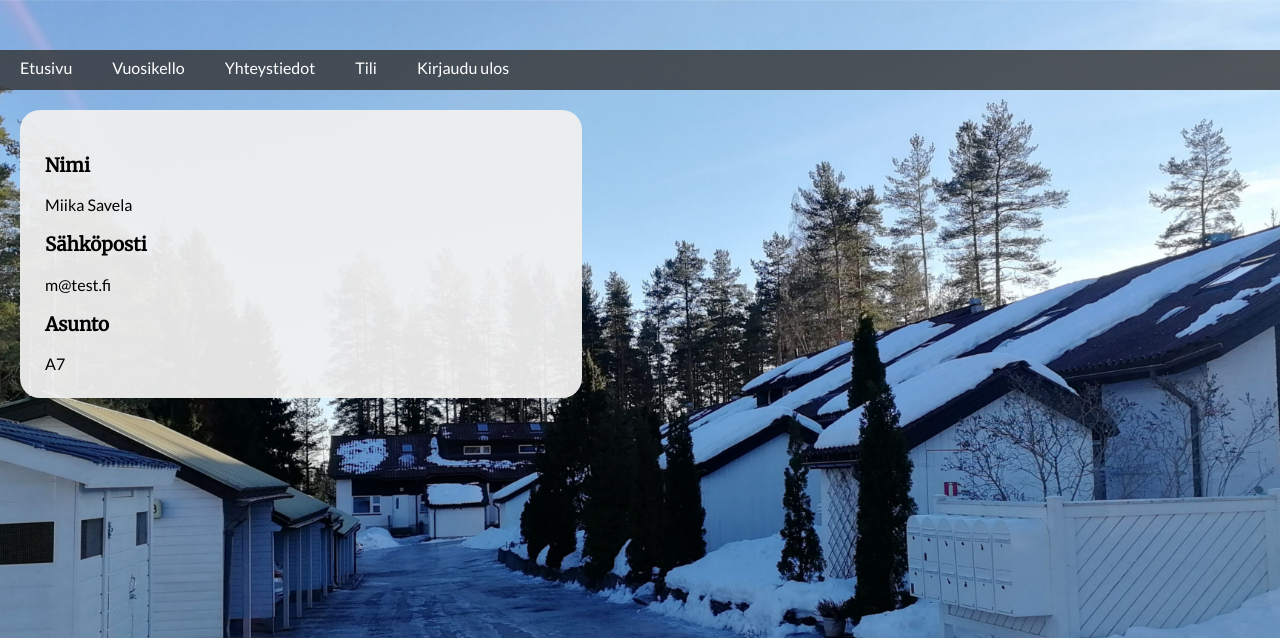
After one commit to Zigelzi/Hakulintie, a Flask app: page /tili in a window 1280 px wide. The commit adds this page. Shown: the top 638 px of the page. Run offline with Flask 2, Linux system fonts and the light colour scheme; a user stored in the database is signed in.

Commit message:
Added account page which requires login

```diff
--- a/hakulintie/__init__.py
+++ b/hakulintie/__init__.py
@@ -9,7 +9,11 @@ app = Flask(__name__)
 app.config.from_object(DevConfig)
 db = SQLAlchemy(app)
 bcrypt = Bcrypt(app)
+
+# Initialize the login manager settings
 login_manager = LoginManager(app)
+login_manager.login_view = 'kirjaudu'
+login_manager.login_message = 'Kirjaudu sisään päästäksesi tälle sivulle'
 
 
 from hakulintie import routes
--- a/hakulintie/routes.py
+++ b/hakulintie/routes.py
@@ -1,8 +1,8 @@
-from flask import render_template, flash, redirect, url_for
+from flask import render_template, flash, redirect, url_for, request
 from hakulintie import app, db, bcrypt
 from hakulintie.forms import Rekisteroidy, Kirjaudu
 from hakulintie.models import Users, Posts
-from flask_login import login_user, current_user, logout_user
+from flask_login import login_user, current_user, logout_user, login_required
 
 
 @app.route("/")
@@ -53,16 +53,29 @@ def kirjaudu():
 
     form = Kirjaudu()
 
+    # Validate the kirjaudu form input and if user exists log in.
     if form.validate_on_submit():
         user = Users.query.filter_by(email=form.email.data).first()
         if user and bcrypt.check_password_hash(user.password, form.password.data):
             login_user(user, remember=form.remember.data)
-            return redirect(url_for('index'))
+            # Get the next page from URL when trying to access page which requires login but user isn't logged in
+            next_page = request.args.get('next')
+            # Redirect to next page parsed from URL if exist, if it doesn't exist then go to home page
+            return redirect(next_page) if next_page else redirect(url_for('index'))
         else:
+            # Login is failed and prompt the user for checking the email/password
             flash('Kirjautuminen epäonnistui. Tarkasta käyttäjänimi ja salasana.')
     return render_template('kirjaudu.html', title='Kirjaudu', form=form)
+
 
 @app.route('/kirjaudu_ulos')
 def kirjaudu_ulos():
     logout_user()
     return redirect(url_for('index'))
+
+
+@app.route('/tili')
+# login_required decorator used to show that this page requires logged in user. Configuration in __init__.py
+@login_required
+def tili():
+    return render_template('tili.html', title='Tilini')
--- a/hakulintie/templates/layout.html
+++ b/hakulintie/templates/layout.html
@@ -28,6 +28,9 @@
                 </li>
                 {% if current_user.is_authenticated %}
                 <li class="">
+                    <a href="{{ url_for('tili') }}">Tili</a>
+                </li>
+                <li class="">
                     <a href="{{ url_for('kirjaudu_ulos') }}">Kirjaudu ulos</a>
                 </li>
                 {% else %}
--- /dev/null
+++ b/hakulintie/templates/tili.html
@@ -0,0 +1,32 @@
+{% extends "layout.html" %}
+
+{% block content %}
+<div class="box">
+    <div>
+        <h3>
+            Nimi
+        </h3>
+        <p>
+            {{ current_user.first_name }} {{ current_user.last_name }}
+        </p>
+    </div>
+    <div>
+        <h3>
+            Sähköposti
+        </h3>
+        <p>
+            {{ current_user.email }}
+        </p>
+    </div>
+    <div>
+        <h3>
+            Asunto
+        </h3>
+        <p>
+            {{ current_user.house }}
+        </p>
+    </div>
+</div>
+
+
+{% endblock %}
```
